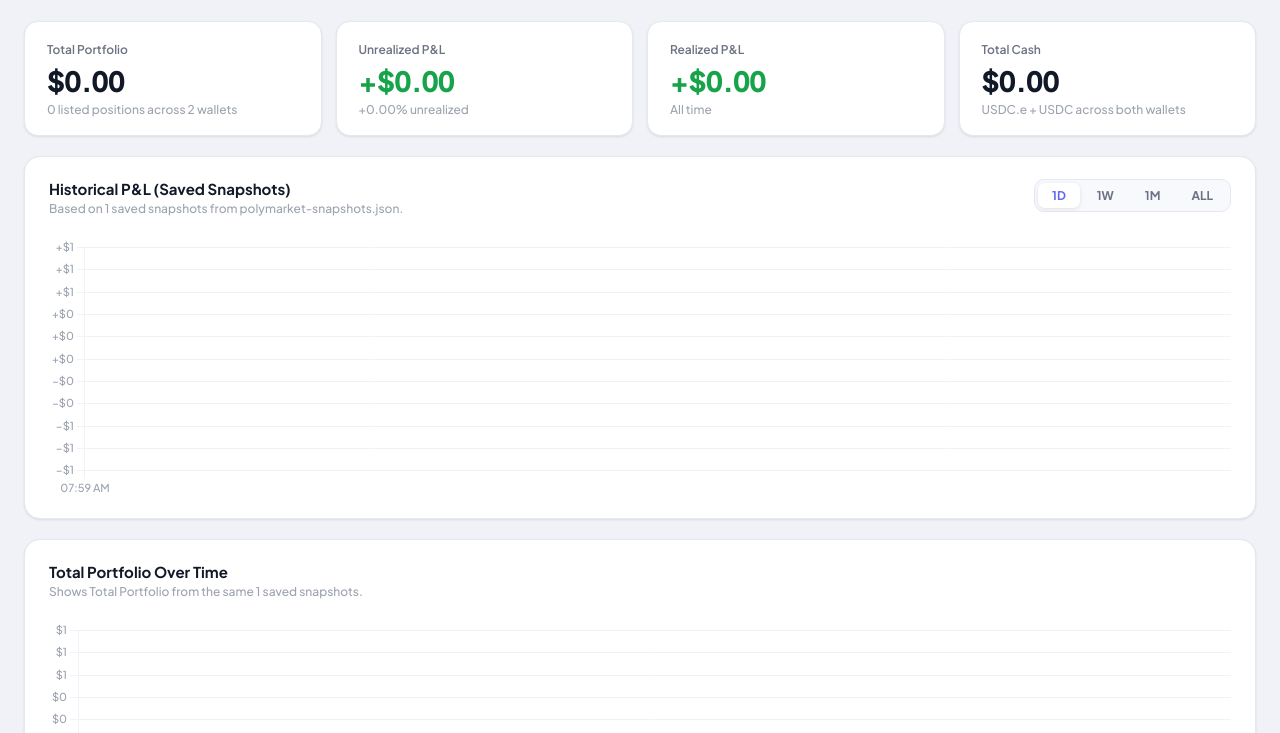
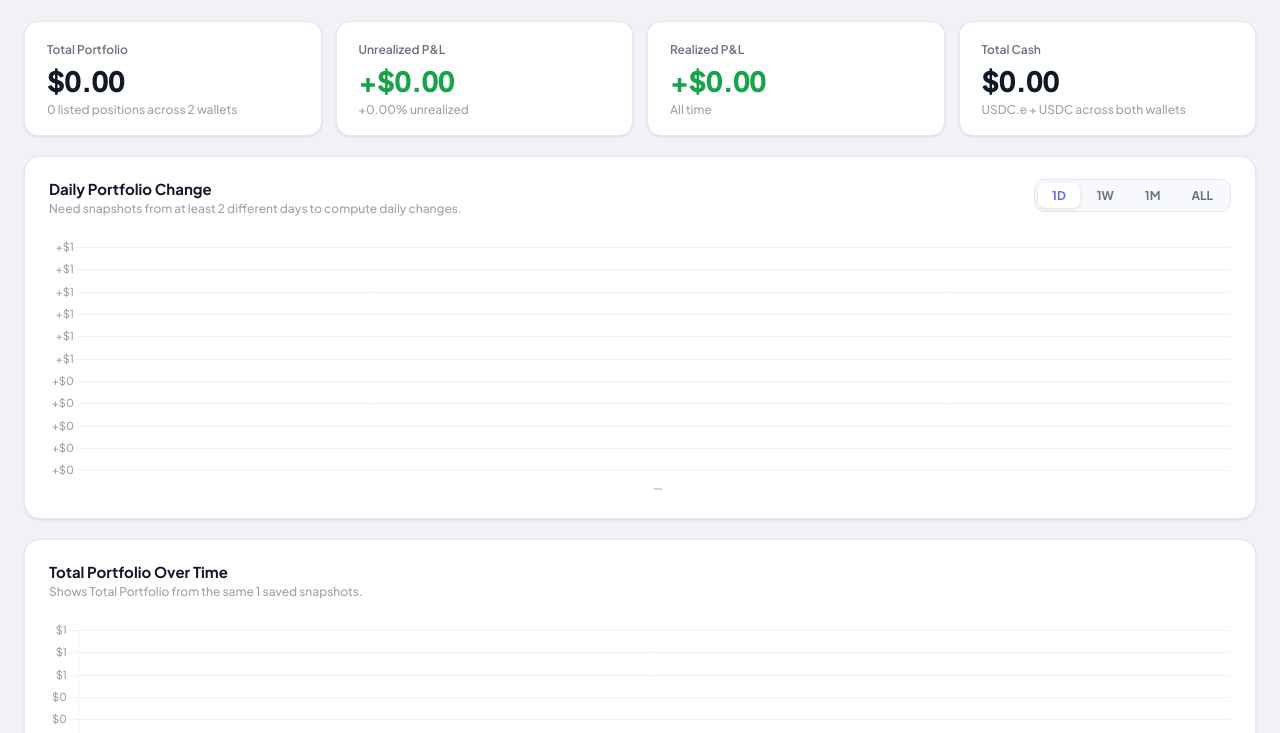
Before and after one commit to cctestiomio/polyhist, a website: page index.html in a window 1280 px wide. Shown: the part 67-800 px from the top of the page. Drawn offline with nearby package versions, Linux system fonts and the light colour scheme; no server answers.

Commit message:
Update index.html

```diff
--- a/index.html
+++ b/index.html
@@ -487,7 +487,7 @@
   <div class="chart-section">
     <div class="chart-header">
       <div>
-        <div class="chart-title">Historical P&amp;L (Saved Snapshots)</div>
+        <div class="chart-title">Daily Portfolio Change</div>
         <div class="chart-meta" id="pnlChartMeta">Loading snapshot history...</div>
       </div>
       <div class="tab-group" id="globalTabGroup">
@@ -838,6 +838,115 @@ function getLabelsForSnapshots(win, snapshots) {
   });
 }
 
+function makeDailyChangeData(win) {
+  const snapshots = Array.isArray(snapshotStore.snapshots) ? snapshotStore.snapshots : [];
+  if (!snapshots.length) return { labels: [], deltas: [] };
+
+  // Group by calendar day — last snapshot of each day wins
+  const byDay = {};
+  for (const s of snapshots) {
+    const dayKey = new Date(s.ts).toLocaleDateString('en-CA'); // YYYY-MM-DD
+    byDay[dayKey] = s;
+  }
+
+  const allDays = Object.keys(byDay).sort();
+  if (allDays.length < 2) return { labels: [], deltas: [] };
+
+  // Determine window cutoff
+  const now = Date.now();
+  const cutoff = win === 'all' ? 0 : now - windowMs[win];
+
+  // Days that fall inside the window
+  const windowDays = allDays.filter(d => new Date(d + 'T00:00:00').getTime() >= cutoff);
+  if (!windowDays.length) return { labels: [], deltas: [] };
+
+  // We need the day immediately before windowDays[0] to compute the first delta
+  const firstIdx = allDays.indexOf(windowDays[0]);
+  const startIdx = Math.max(0, firstIdx - 1);
+  const daysToUse = allDays.slice(startIdx);
+
+  const labels = [];
+  const deltas = [];
+
+  for (let i = 1; i < daysToUse.length; i++) {
+    const prev = byDay[daysToUse[i - 1]];
+    const curr = byDay[daysToUse[i]];
+    const delta = Number(curr.totalPortfolio || 0) - Number(prev.totalPortfolio || 0);
+    const dayDate = new Date(daysToUse[i] + 'T12:00:00');
+    labels.push(dayDate.toLocaleDateString('en-US', { month: 'short', day: 'numeric' }));
+    deltas.push(delta);
+  }
+
+  return { labels, deltas };
+}
+
+function makeBarChart(canvasId, existingChart, labels, data) {
+  const ctx = document.getElementById(canvasId).getContext('2d');
+  if (existingChart) existingChart.destroy();
+
+  const bgColors = data.map(v => v >= 0 ? 'rgba(99,102,241,0.70)' : 'rgba(220,38,38,0.60)');
+  const borderColors = data.map(v => v >= 0 ? '#6366f1' : '#dc2626');
+
+  return new Chart(ctx, {
+    type: 'bar',
+    data: {
+      labels,
+      datasets: [{
+        data,
+        backgroundColor: bgColors,
+        borderColor: borderColors,
+        borderWidth: 1.5,
+        borderRadius: 4,
+        borderSkipped: false
+      }]
+    },
+    options: {
+      responsive: true,
+      maintainAspectRatio: false,
+      interaction: { mode: 'index', intersect: false },
+      plugins: {
+        legend: { display: false },
+        tooltip: {
+          backgroundColor: '#1e293b',
+          titleColor: '#94a3b8',
+          bodyColor: '#f1f5f9',
+          padding: 10,
+          cornerRadius: 8,
+          callbacks: {
+            label: ctx => {
+              const v = Number(ctx.parsed.y || 0);
+              return (v >= 0 ? '+$' : '\u2212$') + Math.abs(v).toLocaleString('en-US', { minimumFractionDigits: 2, maximumFractionDigits: 2 });
+            }
+          }
+        }
+      },
+      scales: {
+        x: {
+          grid: { display: false },
+          ticks: {
+            color: '#9ca3af',
+            font: { family: 'Plus Jakarta Sans', size: 11, weight: '500' },
+            maxTicksLimit: 10
+          },
+          border: { display: false }
+        },
+        y: {
+          grid: { color: '#f0f2f7', drawBorder: false },
+          ticks: {
+            color: '#9ca3af',
+            font: { family: 'Plus Jakarta Sans', size: 11, weight: '500' },
+            callback: v => {
+              const num = Number(v || 0);
+              return (num >= 0 ? '+$' : '\u2212$') + Math.abs(num).toLocaleString('en-US', { maximumFractionDigits: 0 });
+            }
+          },
+          border: { display: false }
+        }
+      }
+    }
+  });
+}
+
 function makeLineChart(canvasId, existingChart, labels, data, mode = 'signed') {
   const ctx = document.getElementById(canvasId).getContext('2d');
   const lastVal = data?.length ? Number(data[data.length - 1]) : 0;
@@ -923,21 +1032,27 @@ function makeLineChart(canvasId, existingChart, labels, data, mode = 'signed') {
 
 function renderCharts(win) {
   const snapshots = getSnapshotsForWindow(win);
+  const { labels: dayLabels, deltas } = makeDailyChangeData(win);
+
+  if (dayLabels.length) {
+    pnlChart = makeBarChart('pnlChart', pnlChart, dayLabels, deltas);
+  } else {
+    // Not enough data yet — show an empty placeholder bar
+    pnlChart = makeBarChart('pnlChart', pnlChart, ['—'], [0]);
+  }
 
   if (!snapshots.length) {
-    pnlChart = makeLineChart('pnlChart', pnlChart, ['Now'], [Number(currentMetrics?.totalPnl || 0)], 'signed');
     portfolioChart = makeLineChart('portfolioChart', portfolioChart, ['Now'], [Number(currentMetrics?.totalPortfolio || 0)], 'neutral');
   } else {
     const labels = getLabelsForSnapshots(win, snapshots);
-    pnlChart = makeLineChart('pnlChart', pnlChart, labels, snapshots.map(s => Number(s.totalPnl || 0)), 'signed');
     portfolioChart = makeLineChart('portfolioChart', portfolioChart, labels, snapshots.map(s => Number(s.totalPortfolio || 0)), 'neutral');
   }
 
   const count = snapshotStore.snapshots.length;
   document.getElementById('pnlChartMeta').textContent =
-    count > 0
-      ? `Based on ${count.toLocaleString()} saved snapshots from polymarket-snapshots.json.`
-      : 'No saved snapshots yet.';
+    dayLabels.length > 0
+      ? `Day-over-day change across ${dayLabels.length} day${dayLabels.length !== 1 ? 's' : ''} of snapshots.`
+      : 'Need snapshots from at least 2 different days to compute daily changes.';
   document.getElementById('portfolioChartMeta').textContent =
     count > 0
       ? `Shows Total Portfolio from the same ${count.toLocaleString()} saved snapshots.`
```
